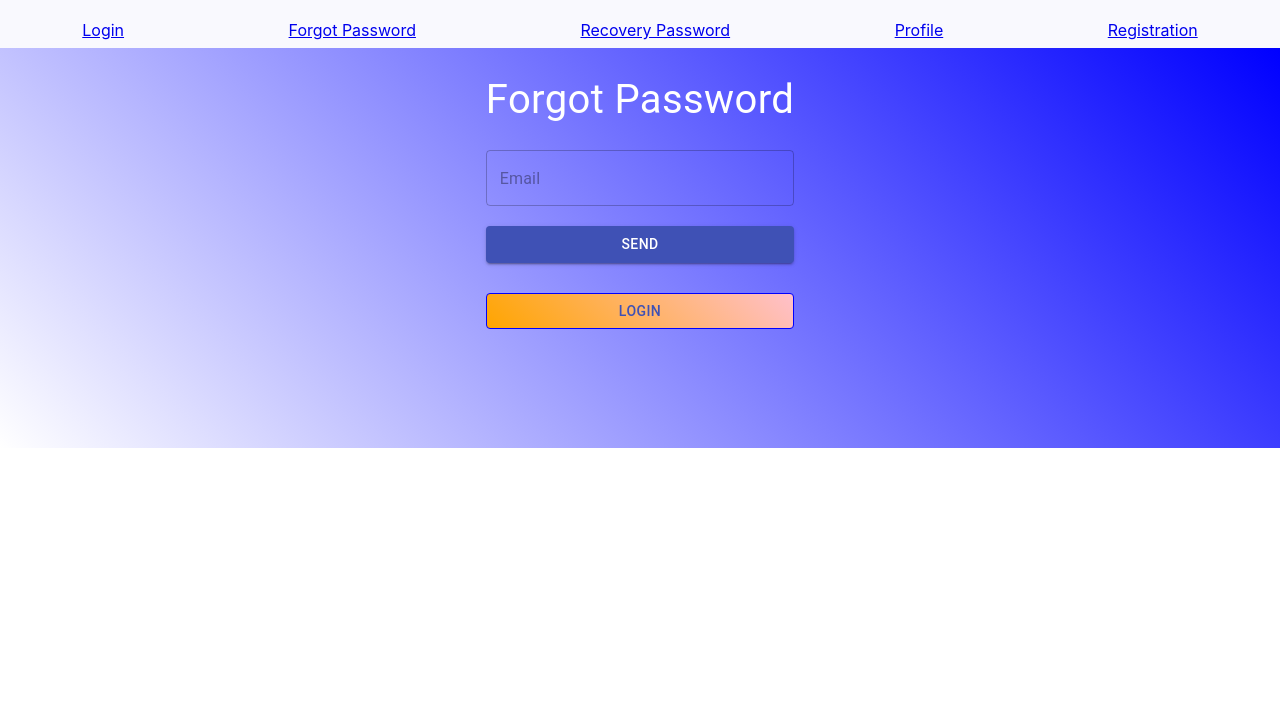
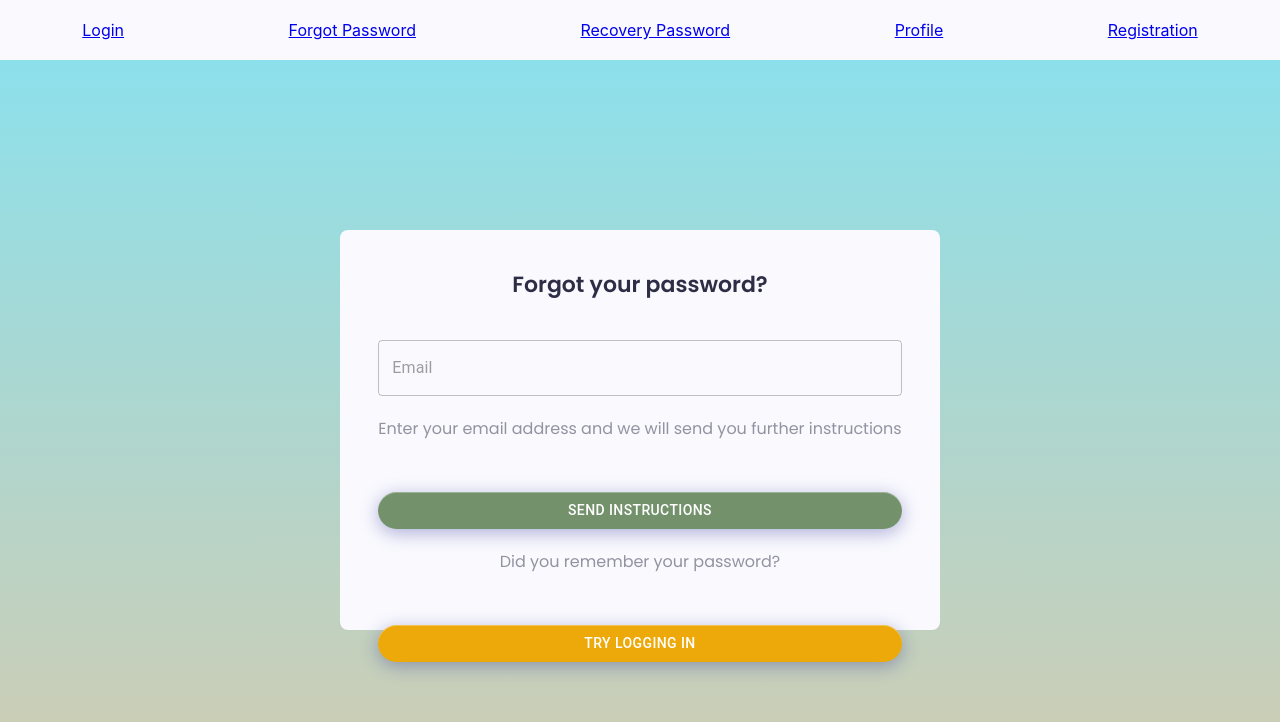
Before and after one commit to YauhenDavidovich/card-learning, a React (Create React App) app: page /forgot-password in a window 1280 px wide. Shown: the top 722 px of the page. Built offline with nearby package versions, Linux system fonts and the light colour scheme; no server answers.

Commit message:
feat: add forgot password page style

```diff
--- a/src/App.css
+++ b/src/App.css
@@ -1,3 +1,5 @@
+@import url('https://fonts.googleapis.com/css2?family=Poppins:ital,wght@0,100;0,200;0,300;0,400;0,500;0,600;0,700;0,800;0,900;1,100;1,200;1,300;1,400;1,500;1,600;1,700;1,800;1,900&display=swap');
+
 .App {
     margin: 0 auto;
     height: 100%;
@@ -17,6 +19,26 @@
     flex-direction: row;
     align-items: center;
     justify-content: center;
-    background: linear-gradient(180deg, #E6D4DE 0%, #9890C7 100%);
+    background: linear-gradient(180deg,  #8CE0EB 0%, #D2CCB1 100%);
     height: calc(100vh - 60px);
 }
+
+h2 {
+    font-family: Poppins;
+    font-style: normal;
+    font-weight: 600;
+    font-size: 22px;
+    line-height: 33px;
+    text-align: right;
+    color: #2D2E46;
+}
+
+h4 {
+    font-family: Poppins;
+    font-style: normal;
+    font-weight: normal;
+    font-size: 16px;
+    line-height: 24px;
+    color: #2D2E46;
+    opacity: 0.5;
+}
--- a/src/bll/forgotPassword-reducer.ts
+++ b/src/bll/forgotPassword-reducer.ts
@@ -31,7 +31,6 @@ export const setRequestMessage = (message: string | null) => ({ type: SET_REQUES
 
 //thunks
 export const requestForgotPasswordTC = (email: string, from: string, message: string) => (dispatch: Dispatch) => {
-debugger
     restorePasswordApi.requestForgotPassword({ email, from, message })
         .then(res => {
             console.log(res.data)
--- a/src/components/forgotPassword/ForgotPassword.tsx
+++ b/src/components/forgotPassword/ForgotPassword.tsx
@@ -37,13 +37,19 @@ const ForgotPassword: React.FC<ForgotProps> = React.memo(() => {
     });
 
 
-    return <Container maxWidth="lg" style={{background: "linear-gradient(45deg, white, blue)", height: "50vh"}}>
-        <Grid container direction={"column"} justifyContent={"center"} alignItems="center" spacing={3}>
-            <Grid item xs={4}>
+    return <div className={"main"}>
+        <Container maxWidth="sm" style={{background: "#F9F9FE", height: "50vh", borderRadius: "8px"}}>
+            <Grid container direction={"column"} justifyContent={"center"} alignItems={"center"} spacing={3}>
+                <Grid item style={{
+                    marginTop: "20px",
+                    display: "flex",
+                    flexDirection: "column",
+                    justifyContent: 'center',
+                    alignItems: "center"
+                }}>
                     <form onSubmit={formik.handleSubmit}>
-                    <Box component="span" display="block" style={{marginTop: "20px", marginBottom: "10px"}}>
-                        <FormLabel htmlFor="email" filled={true} focused={true}
-                                   style={{fontSize: "40px", color: "white"}}>Forgot Password</FormLabel>
+                        <Box component="span" sx={{marginTop: "20px", marginBottom: "10px"}}>
+                            <h2 style={{textAlign: 'center'}}>Forgot your password?</h2>
                         </Box>
 
                         <Box component="span" display="block">
@@ -55,35 +61,46 @@ const ForgotPassword: React.FC<ForgotProps> = React.memo(() => {
                                 color={"primary"}
                                 placeholder={"Email"}
                                 {...formik.getFieldProps("email")}
-
                             />
                         </Box>
-
-
+                        <Box>
+                            <h4>Enter your email address and we will send you further instructions</h4>
+                        </Box>
                         <Button variant="contained"
                                 color="primary"
                                 type="submit"
-                            style={{marginTop: "20px", width: "100%"}}
+                                style={{
+                                    borderRadius: "30px",
+                                    background: "#73926C",
+                                    marginTop: "30px",
+                                    width: "100%",
+                                    boxShadow: '0px 4px 18px rgba(33, 38, 143, 0.35), inset 0px 1px 0px rgba(255, 255, 255, 0.3)'
+                                }}
                             // disabled={forgotStatus === "loading"}
-                    >Send</Button>
+                        >Send Instructions</Button>
                     </form>
+                    <Box>
+                        <h4>Did you remember your password?</h4>
+                    </Box>
 
-                <Button variant={"outlined"} color={"primary"}
+                    <Button variant={"contained"} color={"primary"}
                             style={{
-                            border: "1px solid blue",
-                            background: "linear-gradient(45deg, orange, pink)",
+                                borderRadius: "30px",
+                                background: "#EDA909",
                                 marginTop: "30px",
-                            width: "100%"
+                                width: "100%",
+                                boxShadow: '0px 4px 18px rgba(33, 38, 143, 0.35), inset 0px 1px 0px rgba(255, 255, 255, 0.3)'
                             }}
                             onClick={() => {
                                 history('/login')
-                        }}>Login
+                            }}>Try logging in
                     </Button>
 
 
                 </Grid>
             </Grid>
-    </Container>
+        </Container></div>
+
 });
 
 
--- a/src/dal/restorePasswordApi.ts
+++ b/src/dal/restorePasswordApi.ts
@@ -1,14 +1,13 @@
 import axios from "axios";
 
 const instance = axios.create({
-    baseURL: "https://neko-back.herokuapp.com/2.0",
+    baseURL: process.env.REACT_APP_API_PATH,
     withCredentials: true
 });
 
 export const restorePasswordApi = {
 
     requestForgotPassword(data: ForgotRequestDataType) {
-        debugger
         return instance.post<CheckEmailResponseType>('auth/forgot', data )
     },
     setNewPassword(data: NewPasswordRequestType) {
```
Lines whose indentation alone changed are shown as unchanged.
